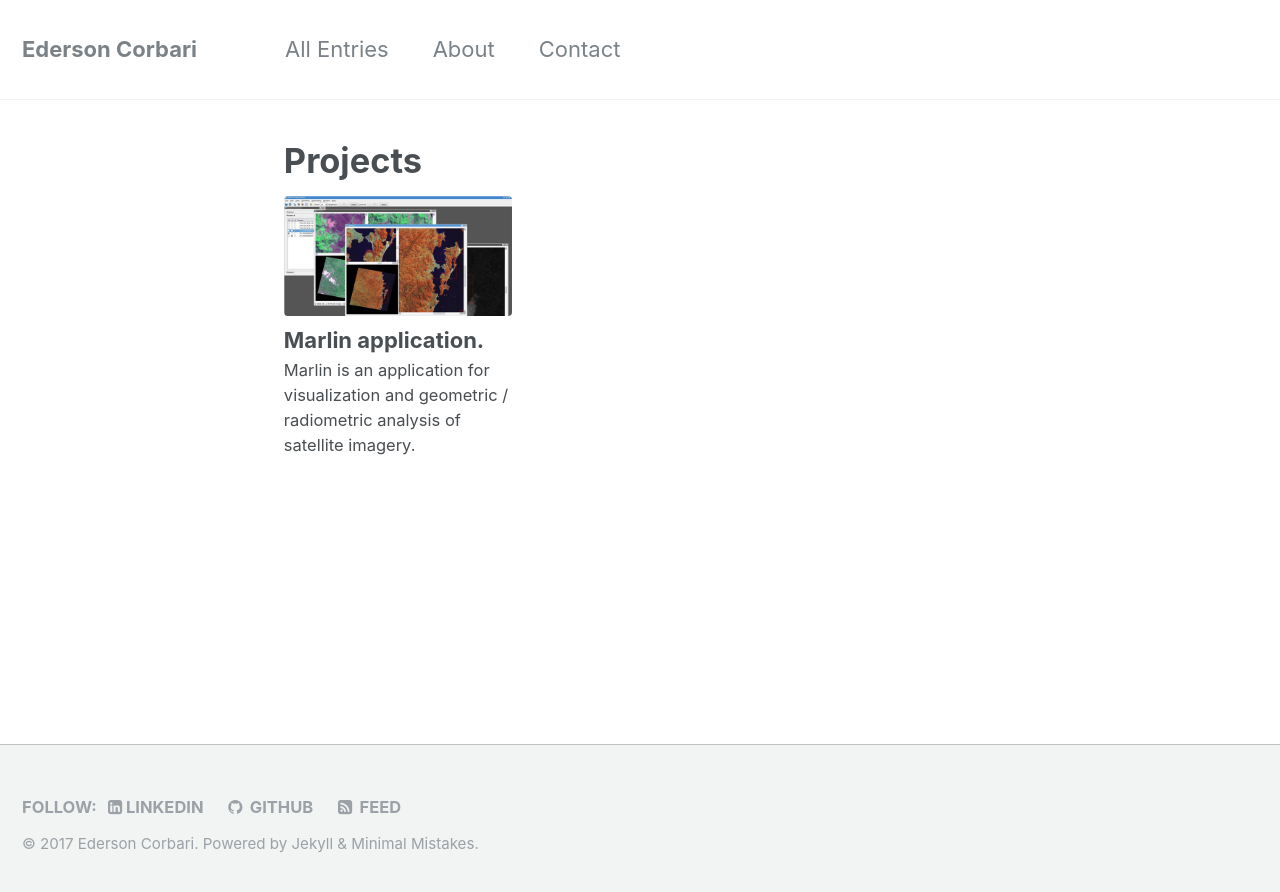
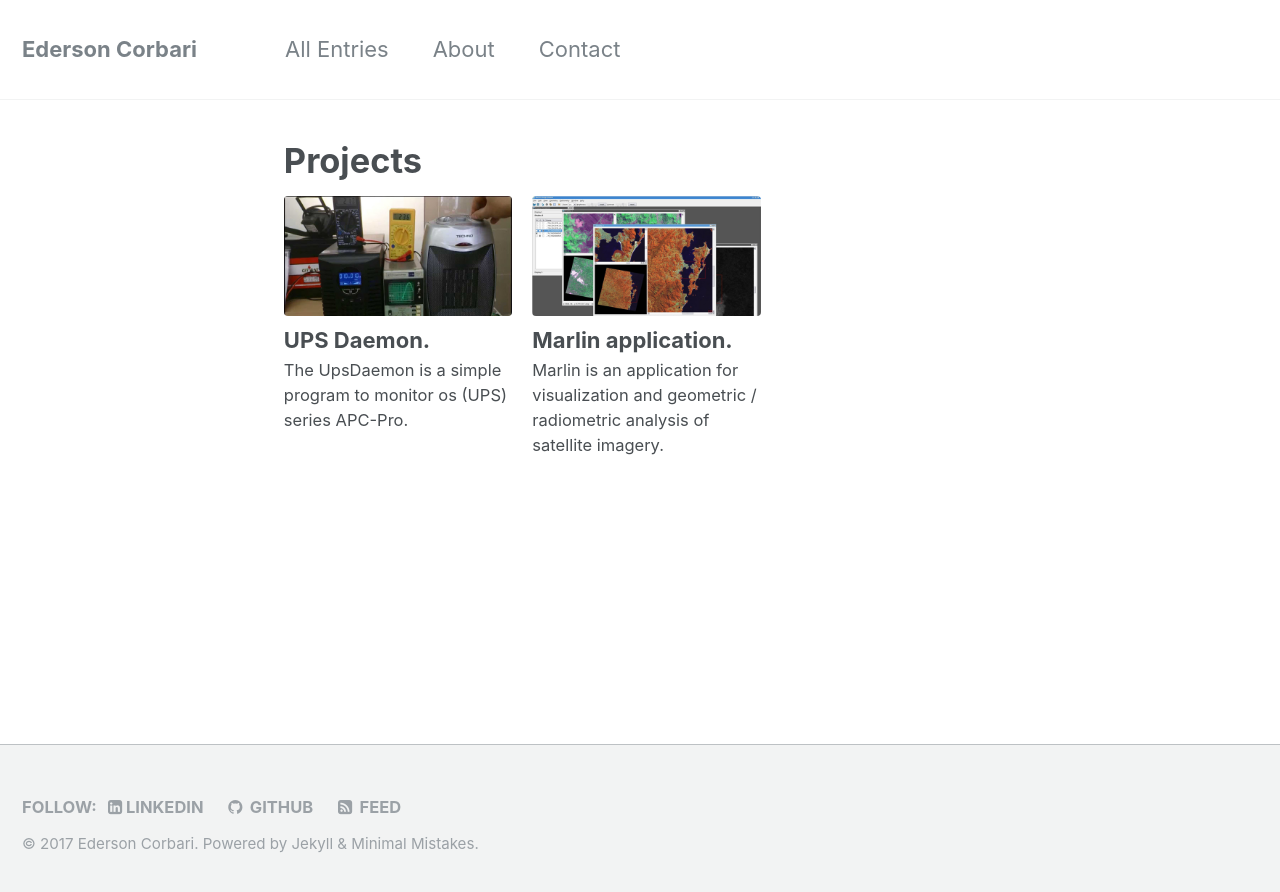
Before and after one commit to edersoncorbari/edersoncorbari.github.io, a Jekyll site: the page built from _pages/portfolio-archive.html, in a window 1280 px wide. Shown: the top 892 px of the page. Built offline with Jekyll 4.4.1, drawn with Linux system fonts in a browser that asks for light colours; some of the changed lines change nothing that is shown.

Commit message:
1. Add open source project in portfolio. 2. Enable disqus comments.

```diff
--- a/_config.yml
+++ b/_config.yml
@@ -21,7 +21,7 @@ words_per_minute         : 150
 comments:
   provider               : "disqus" # false (default), "disqus", "discourse", "facebook", "google-plus", "staticman", "custom"
   disqus:
-    shortname            : "edersoncorbari-github" # https://help.disqus.com/customer/portal/articles/466208-what-s-a-shortname-
+    shortname            : "edersoncorbari" # https://help.disqus.com/customer/portal/articles/466208-what-s-a-shortname-
   discourse:
     server               :
   facebook:
--- /dev/null
+++ b/_portfolio/ups-daemon.md
@@ -0,0 +1,25 @@
+---
+title: "UPS Daemon."
+excerpt: "The UpsDaemon is a simple program to monitor os (UPS) series APC-Pro."
+header:
+  teaser: /assets/images/projects/upsdaemon.jpg
+sidebar:
+  - title: "Role"
+    image: /assets/images/projects/bsd-old.jpg
+    image_alt: "logo"
+    text: "Developer"
+date: 1995-09-21
+---
+
+I created this program a long time ago, it was created using **FreeBSD** version 2.0 and using the **GCC** compiler,
+later improvements and adaptations were made to the code to continue compiling. In 2005 I decided to publish in the
+FreeBSD ports system.
+
+It is a system that monitors the serial port of the UPS to know when the power is gone or came back, it was created using
+the **C** language and using **ShellScript** to run the shutdown or reboot command.
+
+See more details in the links below:
+
+ - [UpsDaemon Manual Reference](https://www.gsp.com/cgi-bin/man.cgi?section=8&topic=upsdaemon)
+ - [UpsDaemon FreeBSD Ports](https://www.freebsd.org/cgi/ports.cgi?query=upsdaemon&stype=all)
+ - [UpsDaemon Source](https://github.com/edersoncorbari/upsdaemon)
```
Also changed, not shown: assets/images/home-page-clouds.jpg (added), assets/images/projects/bsd-old.jpg (added), assets/images/projects/upsdaemon.jpg (added).
